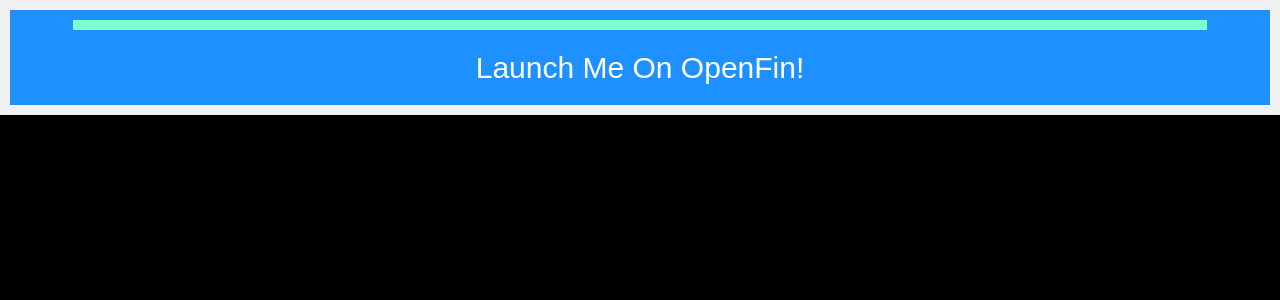
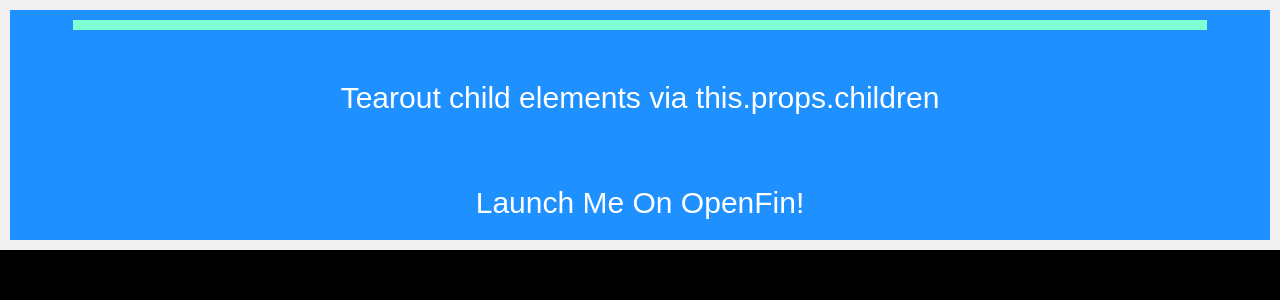
Before and after one commit to dcchuck/react-tear-outs-and-pop-outs, a React app: page /tearout in a window 1280 px wide. Shown: the top 300 px of the page. Built offline with nearby package versions, Linux system fonts and the light colour scheme.

Commit message:
Naming & render child elements

```diff
--- a/src/App.tsx
+++ b/src/App.tsx
@@ -3,10 +3,20 @@
 import './App.css';
 import Tearout from './Tearout';
 
+function TearoutChild() {
+    return (
+        <p>
+            Tearout child elements via this.props.children
+        </p>
+    )
+}
+
 function ContainedTearout() {
     return (
         <div className="flex-container">
-            <Tearout />
+            <Tearout>
+                <TearoutChild />
+            </Tearout>
         </div>
     )
 }
@@ -14,7 +24,7 @@
 function Home() {
     return (
         <div className="flex-container">
-            <Tearout />
+            <Tearout minDragDistance={200} />
             <div className="elements">2</div>
             <div className="elements">3</div>
         </div>
--- a/src/Tearout.tsx
+++ b/src/Tearout.tsx
@@ -6,21 +6,25 @@
     yStart: number;
     xEnd: number;
     yEnd: number;
-    dragged: boolean;
+    draggedOut: boolean;
     standalone: boolean;
 }
 
-export default class Tearout extends React.Component<{}, ITearoutState> {
+interface ITearoutProps {
+    minDragDistance?: number;
+}
+
+export default class Tearout extends React.Component<ITearoutProps, ITearoutState> {
     private minDragDistance: number;
     private childWin: any;
     private onOpenFin: boolean;
 
-    constructor(props: {}) {
+    constructor(props: ITearoutProps) {
         super(props);
-        this.minDragDistance = 200;
+        this.minDragDistance = this.props.minDragDistance || 200;
         this.onOpenFin = (typeof fin !== 'undefined');
         this.state = {
-            dragged: false,
+            draggedOut: false,
             standalone: false,
             xEnd: 0,
             xStart: 0,
@@ -37,17 +41,22 @@
     }
 
     public render() {
-        if (this.state.dragged) {
+        if (this.state.draggedOut) {
             return null
         } else {
             return (
                 <div className="elements" >
+                    {this.state.standalone ?
+                        null
+                        :
                         <div
                             className="draggable-region"
                             draggable={true}
                             onDragStart={this.setDragStartLocation}
                             onDragEnd={this.endDrag}
                         />
+                    }
+                    {this.props.children}
                     {this.onOpenFin ? (this.state.standalone ? 'Close Me To Restore' : 'Drag Me!') : 'Launch Me On OpenFin!'}
                 </div>
             )
@@ -68,10 +77,10 @@
             name: 'child-tearout',
             url: '/tearout'
         }, () => {
+            this.childWin = newChildWin;
             newChildWin.addEventListener('closed', () => {
-                this.setState({ dragged: false }, () => this.createChildWin());
+                this.setState({ draggedOut: false }, () => this.createChildWin());
             })
-            this.childWin = newChildWin;
         })
     }
 
@@ -87,7 +96,7 @@
 
             if (distance > this.minDragDistance) {
                 this.setState({
-                    dragged: true,
+                    draggedOut: true,
                     xEnd: e.screenX,
                     yEnd: e.screenY
                 }, () => {
```
Lines whose indentation alone changed are shown as unchanged.
